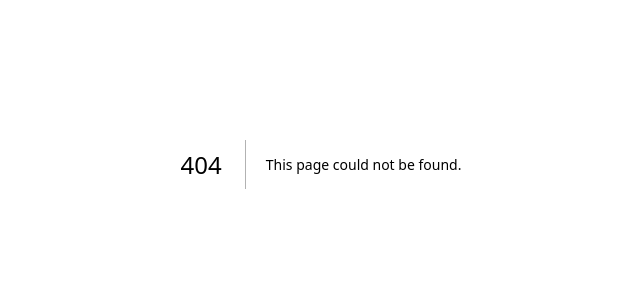
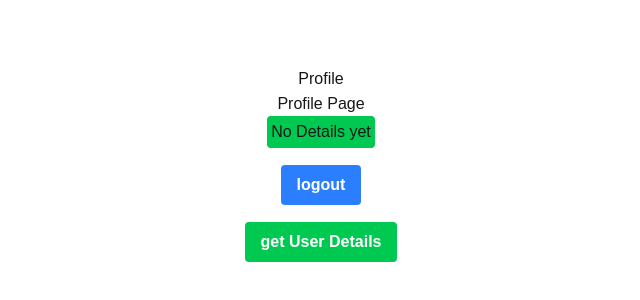
Before and after one commit to ShivanshuRag/NextjsAuth, a Next.js app: page /profile in a window 1280 px wide. Before the commit this address had no page. Shown: the part 236-536 px from the top of the page, without its empty margins (319-959 px from the left). Built offline with nearby package versions, Linux system fonts and the light colour scheme.

Commit message:
Refactor login and signup pages for improved UI consistency and add profile page with user details retrieval

```diff
--- a/src/app/login/page.tsx
+++ b/src/app/login/page.tsx
@@ -23,7 +23,7 @@ export default function Login (){
 
      try {
          setLoading(true)
-         const res = await axios.post("/api/user/login" , user)
+         const res = await axios.post("/api/users/login" , user)
          console.log( " login Success",res.data);
          router.push("/profile")
      } catch (error:unknown) {
@@ -48,11 +48,11 @@ export default function Login (){
     return(
      <div className="flex flex-col items-center justify-center min-h-screen py-2">
 
-      <h1>{ loading ? "process" : "Login" }</h1>
+      <h1>{ loading ? "processing" : "Login" }</h1>
        <hr />
        <label htmlFor="email">email</label>
        <input
-        className="p-2 border border-gray-300 rounded-lg mb-4 focus:outline-none focus:border-gray-600 text-black"
+        className="p-2 border border-gray-300 rounded-lg mb-4 focus:outline-none focus:border-gray-600 text-white"
 
         id="email"
         type="email"
@@ -62,7 +62,7 @@ export default function Login (){
        />
         <label htmlFor="password">password</label>
         <input
-        className="p-2 border border-gray-300 rounded-lg mb-4 focus:outline-none focus:border-gray-600 text-black"
+        className="p-2 border border-gray-300 rounded-lg mb-4 focus:outline-none focus:border-gray-600 text-white"
             id="password"
             type="password"
             value={user.password}
@@ -77,7 +77,7 @@ export default function Login (){
 
            { buttonDisabled ? "No Login" : "Login"}
             </button>
-            <Link href="/login">visit signup page</Link>
+            <Link href="/signup">visit signup page</Link>
 
      </div>
 
--- /dev/null
+++ b/src/app/profile/page.tsx
@@ -0,0 +1,71 @@
+
+"use client"
+import { useRouter } from "next/navigation";
+import { useState } from "react";
+import Link from "next/link";
+import toast from "react-hot-toast";
+import axios from "axios";
+
+export default function ProfilePage(){
+  const router = useRouter()
+  const [data, setData] = useState("nothing")
+
+
+
+const logout = async ()=>{
+    try {
+
+      const res =  await axios.get("/api/users/logout");
+         if(res.data){
+            toast.success(" Logout Successful");
+         }
+        router.push("/login")
+    } catch (error) {
+        if( error instanceof Error){
+            console.log( error.message);
+            toast.error(" logout failed")
+        }
+    }
+
+}
+
+const getUserDetails = async function(){
+    try {
+     const res = await axios.get("/api/users/me")
+     console.log(res.data.data._id);
+      setData(res.data.data._id)
+    } catch (error) {
+       if(error instanceof Error){
+           toast.error(" Not Found user Details");
+           console.log(error.message);
+       }
+    }
+}
+   return(
+    <div className="flex flex-col items-center justify-center min-h-screen py-2">
+     <h1>Profile</h1>
+     <hr />
+     <p>Profile Page</p>
+     <h2 className="p-1 rounded bg-green-500">{data === "nothing" ? "No Details yet" : <Link href={`/profile/${data}`}>{data}</Link>}</h2>
+
+      <hr />
+
+      <button
+      onClick={logout}
+      className="bg-blue-500 mt-4 hover:bg-blue-700 text-white font-bold py-2 px-4 rounded"
+      >
+       logout
+      </button>
+      <hr />
+      <button
+      onClick={getUserDetails}
+      className="bg-green-500 mt-4 hover:bg-green-700 text-white font-bold py-2 px-4 rounded"
+      >
+       get User Details
+      </button>
+
+    </div>
+
+   )
+
+}
--- a/src/app/signup/page.tsx
+++ b/src/app/signup/page.tsx
@@ -48,7 +48,7 @@ export default function SignupPage(){
           <hr />
           <label htmlFor="username">username</label>
           <input
-          className="p-2 border border-gray-300 rounded-lg mb-4 focus:outline-none focus:border-gray-600 text-black"
+          className="p-2 border border-gray-300 rounded-lg mb-4 focus:outline-none focus:border-gray-600 text-white"
            id="username"
           type="text"
           value={user.username}
@@ -58,7 +58,7 @@ export default function SignupPage(){
           />
        <label htmlFor="email">email</label>
        <input
-        className="p-2 border border-gray-300 rounded-lg mb-4 focus:outline-none focus:border-gray-600 text-black"
+        className="p-2 border border-gray-300 rounded-lg mb-4 focus:outline-none focus:border-gray-600 text-white"
 
         id="email"
         type="email"
@@ -68,7 +68,7 @@ export default function SignupPage(){
        />
         <label htmlFor="password">password</label>
         <input
-        className="p-2 border border-gray-300 rounded-lg mb-4 focus:outline-none focus:border-gray-600 text-black"
+        className="p-2 border border-gray-300 rounded-lg mb-4 focus:outline-none focus:border-gray-600 text-white"
             id="password"
             type="password"
             value={user.password}
```
